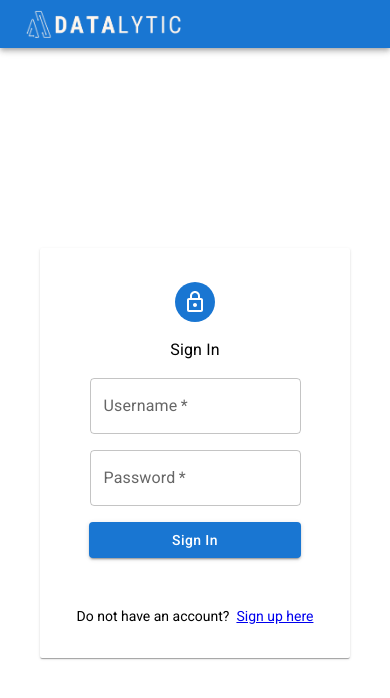
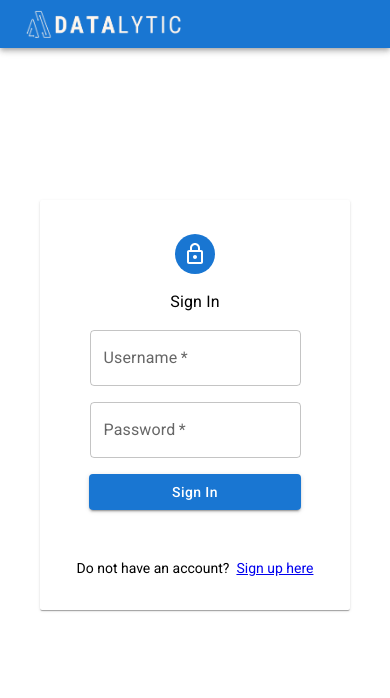
Before and after one commit to UTSCCSCC01/finalprojects22-byte-peeps, a React (Create React App) app in the folder frontend/app/: page /signin in a window 390 px wide. Shown: the top 698 px of the page. Built offline with nearby package versions, Linux system fonts and the light colour scheme; no server answers.

Commit message:
Fixed sign in/up responsivness

```diff
--- a/frontend/app/src/Redux/Slices/user/userSlice.ts
+++ b/frontend/app/src/Redux/Slices/user/userSlice.ts
@@ -1,4 +1,4 @@
-import { createSlice, createAsyncThunk } from '@reduxjs/toolkit';
+import { createAsyncThunk, createSlice } from '@reduxjs/toolkit';
 import { AxiosResponse } from 'axios';
 import AuthStorage from '../../../Components/AuthStorage/AuthStorage';
 import { history } from '../../../Components/Router/RouterComponent';
@@ -78,6 +78,8 @@ export const signOut = createAsyncThunk<
     return response.data;
   } catch (error: any) {
     AuthStorage.removeSession();
+    thunkAPI.dispatch(setUsername(''));
+    history.push(RoutePaths.SignIn);
     return thunkAPI.rejectWithValue(error.response.data.message);
   }
 });
--- a/frontend/app/src/pages/Auth/Auth.css
+++ b/frontend/app/src/pages/Auth/Auth.css
@@ -4,7 +4,12 @@
   width: 300px;
   height: 400px;
   margin: auto;
-  margin-top: 200px;
+  margin-top: 18vh;
+}
+
+.container {
+  width: 100%;
+  height: 100%;
 }
 
 .error {
--- a/frontend/app/src/pages/Auth/SignIn.tsx
+++ b/frontend/app/src/pages/Auth/SignIn.tsx
@@ -37,6 +37,7 @@ const SignIn: React.FC<Props> = () => {
   };
 
   return (
+    <div className="center fullDimension">
       <Stack
         spacing={2}
         component="form"
@@ -86,6 +87,7 @@ const SignIn: React.FC<Props> = () => {
         </div>
         <Notification state={notification} />
       </Stack>
+    </div>
   );
 };
 
--- a/frontend/app/src/pages/Auth/SignUp.tsx
+++ b/frontend/app/src/pages/Auth/SignUp.tsx
@@ -39,6 +39,7 @@ const SignUp: React.FunctionComponent<Props> = () => {
   }, [isSignedUp]);
 
   return (
+    <div className="center fullDimension">
       <Stack
         spacing={2}
         className="center formContainer"
@@ -88,6 +89,7 @@ const SignUp: React.FunctionComponent<Props> = () => {
 
         <Notification state={notification} />
       </Stack>
+    </div>
   );
 };
 
```
Also changed, not shown: frontend/app/src/pages/SocialMedia/Facebook/FacebookTab.tsx (+0 -9 lines). Lines whose indentation alone changed are shown as unchanged.
